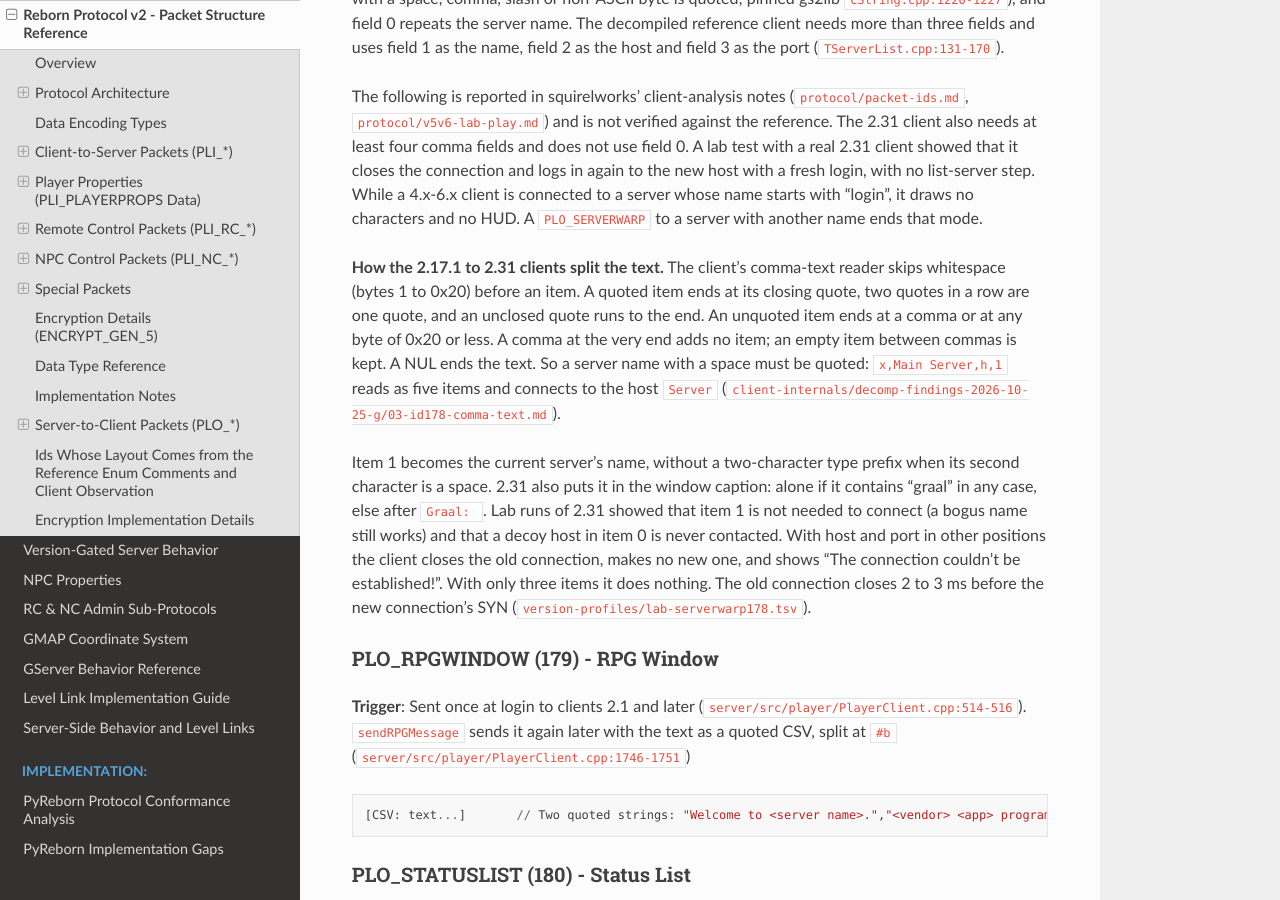
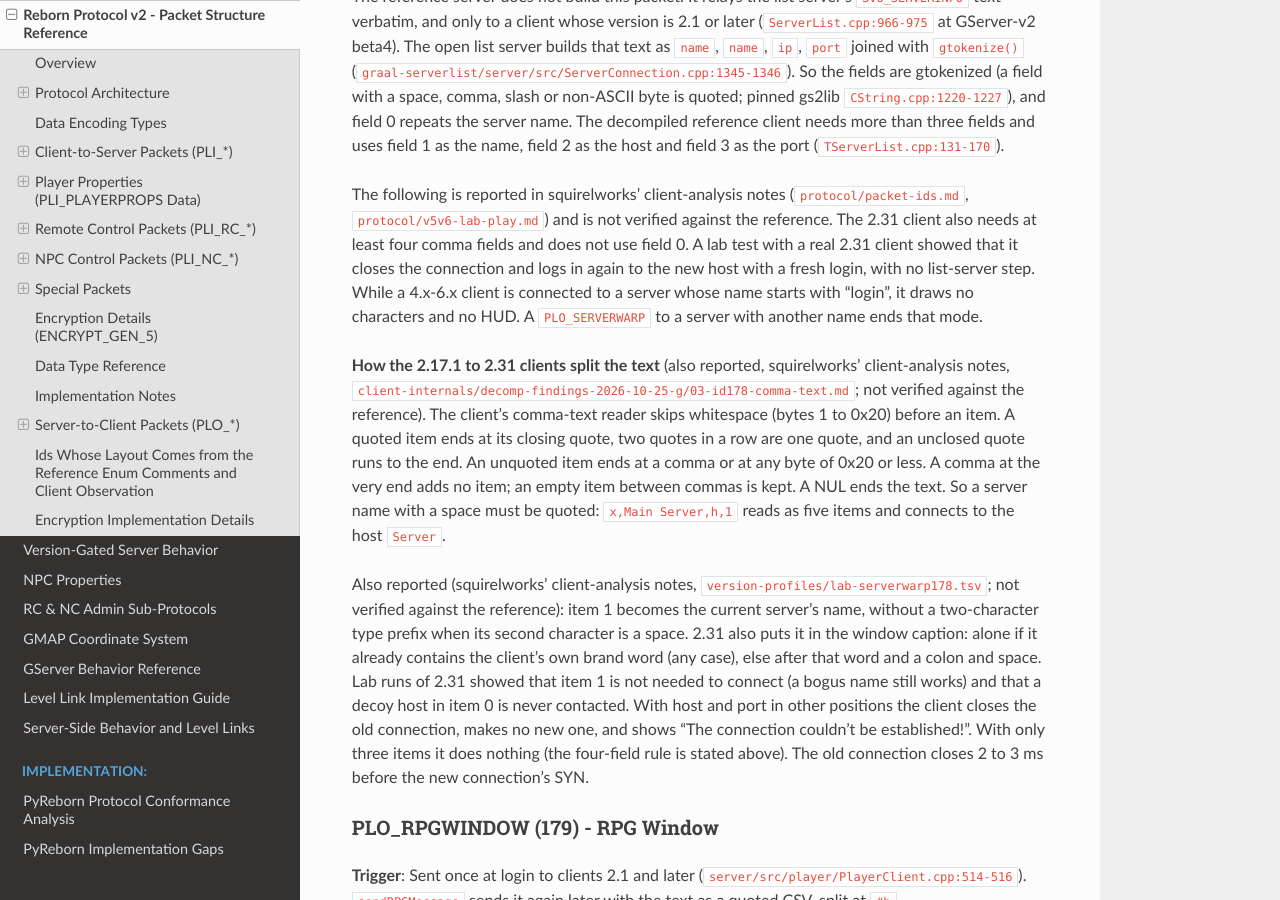
Before and after one commit to hosler/reborn-protocol-docs, a Sphinx documentation site: the page built from docs/protocol/packet-structures.md, in a window 1280 px wide and 900 px high, scrolled down 60555 px. Built offline with Sphinx 7.4.7 and the Read the Docs theme 3.1.0, drawn with Linux system fonts in a browser that asks for light colours; some of the changed text lies outside the part shown.

Commit message:
PR #25 fixups: warp notes relabelled, caption sentence reworded, repeats trimmed
The 2.31 window-caption sentence quoted the old brand word twice; reworded
without it (naming policy). The PLO_SERVERWARP additions follow the existing
reported paragraph and carry the same label; the three-item case points at the
four-field rule already stated there. Added the reference order of
PLO_PLAYERWARP and level data (PlayerClientOriginal.cpp:53-56). Links turned
into plain text.

Co-Authored-By: Claude <noreply@anthropic.com>

```diff
--- a/docs/protocol/packet-structures.md
+++ b/docs/protocol/packet-structures.md
@@ -1505,8 +1505,8 @@ newline, but its wire byte is 255; 234 is the value that gives `0x0A` and it is
 (`server/src/utilities/PropertySerializers.cpp:473-485`, sent at
 `server/src/player/PlayerClient.cpp:1263`).
 
-**Original clients**: the warp stays pending until the level data arrives; the client does
-not move the player on this packet alone ([`protocol/packet-layouts.md`](https://github.com/squirelworks/Graal_analysis/blob/main/protocol/packet-layouts.md), player-state section).
+**Reported client behaviour** (squirelworks' client-analysis notes, `protocol/packet-layouts.md`, player-state section; not verified against the reference): the warp stays pending until the level data arrives; the client does
+not move the player on this packet alone. The reference server sends `PLO_PLAYERWARP` and the level data back to back (`server/src/player/PlayerClientOriginal.cpp:53-56`).
 
 ### PLO_WARPFAILED (15) - Warp Failed
 **Trigger**: Player warp attempt fails
@@ -1517,8 +1517,7 @@ The server writes `<< levelName` (`server/src/player/PlayerClient.cpp:1211`;
 `PlayerClientOriginal.cpp:87`), and `<< level->levelName` from `enterLevel`
 (`server/src/player/PlayerClient.cpp:1294`).
 
-**Original clients**: the 2.05 client ignores the text and shows a short failed-warp state
-([`protocol/packet-layouts.md`](https://github.com/squirelworks/Graal_analysis/blob/main/protocol/packet-layouts.md)).
+**Reported client behaviour** (squirelworks' client-analysis notes, `protocol/packet-layouts.md`; not verified against the reference): the 2.05 client ignores the text and shows a short failed-warp state.
 
 ### PLO_DISCMESSAGE (16) - Disconnect Message
 **Trigger**: The server disconnects the player
@@ -1891,9 +1890,9 @@ only when the `sendplayertriggers` option is on (the default).
 > The trailing level name (e.g. `"chicken.gmap"`) is easy to miss. The server appends
 > `<< level->levelName` after `gmap_y`. Several parsers stopped at `gmap_y` and dropped it.
 
-**Original clients** (2.17 to 2.31): `z` is read and not used. `gmap_x` and `gmap_y` apply only
+**Reported client behaviour** (2.17 to 2.31; squirelworks' client-analysis notes, `version-profiles/plo-layouts-217-231.tsv`; not verified against the reference): `z` is read and not used. `gmap_x` and `gmap_y` apply only
 when the level name ends in `.gmap`. They are clamped to the map's grid, and the name is
-replaced by the level in that cell ([`version-profiles/plo-layouts-217-231.tsv`](https://github.com/squirelworks/Graal_analysis/blob/main/version-profiles/plo-layouts-217-231.tsv)).
+replaced by the level in that cell.
 
 ### PLO_ADDPLAYER (55) - Add Player (Legacy)
 **Trigger**: Player joins server (pre-v5.07)
@@ -2367,20 +2366,19 @@ login, with no list-server step. While a 4.x-6.x client is connected to a server
 "login", it draws no characters and no HUD. A `PLO_SERVERWARP` to a server with another
 name ends that mode.
 
-**How the 2.17.1 to 2.31 clients split the text.** The client's comma-text reader skips
+**How the 2.17.1 to 2.31 clients split the text** (also reported, squirelworks' client-analysis notes, `client-internals/decomp-findings-2026-10-25-g/03-id178-comma-text.md`; not verified against the reference). The client's comma-text reader skips
 whitespace (bytes 1 to 0x20) before an item. A quoted item ends at its closing quote, two
 quotes in a row are one quote, and an unclosed quote runs to the end. An unquoted item ends
 at a comma or at any byte of 0x20 or less. A comma at the very end adds no item; an empty
 item between commas is kept. A NUL ends the text. So a server name with a space must be
-quoted: `x,Main Server,h,1` reads as five items and connects to the host `Server` ([`client-internals/decomp-findings-2026-10-25-g/03-id178-comma-text.md`](https://github.com/squirelworks/Graal_analysis/blob/main/client-internals/decomp-findings-2026-10-25-g/03-id178-comma-text.md)).
-
-Item 1 becomes the current server's name, without a two-character type prefix when its
-second character is a space. 2.31 also puts it in the window caption: alone if it contains
-"graal" in any case, else after `Graal: `. Lab runs of 2.31 showed that item 1 is not needed
+quoted: `x,Main Server,h,1` reads as five items and connects to the host `Server`.
+
+Also reported (squirelworks' client-analysis notes, `version-profiles/lab-serverwarp178.tsv`; not verified against the reference): item 1 becomes the current server's name, without a two-character type prefix when its
+second character is a space. 2.31 also puts it in the window caption: alone if it already contains the client's own brand word (any case), else after that word and a colon and space. Lab runs of 2.31 showed that item 1 is not needed
 to connect (a bogus name still works) and that a decoy host in item 0 is never contacted.
 With host and port in other positions the client closes the old connection, makes no new
 one, and shows "The connection couldn't be established!". With only three items it does
-nothing. The old connection closes 2 to 3 ms before the new connection's SYN ([`version-profiles/lab-serverwarp178.tsv`](https://github.com/squirelworks/Graal_analysis/blob/main/version-profiles/lab-serverwarp178.tsv)).
+nothing (the four-field rule is stated above). The old connection closes 2 to 3 ms before the new connection's SYN.
 
 ### PLO_RPGWINDOW (179) - RPG Window
 **Trigger**: Sent once at login to clients 2.1 and later
```
